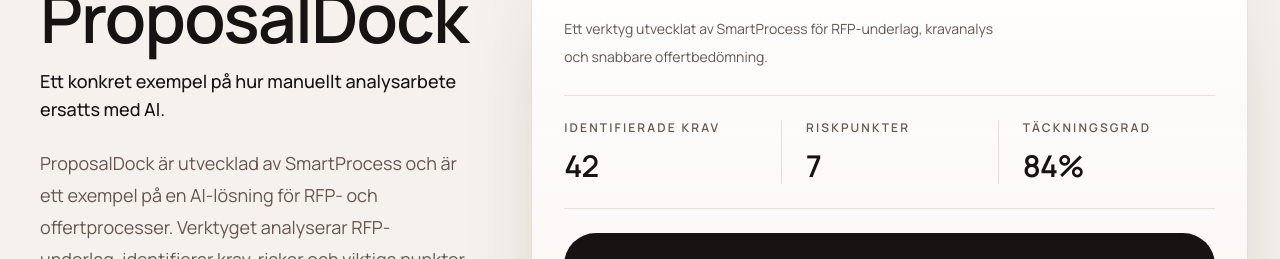
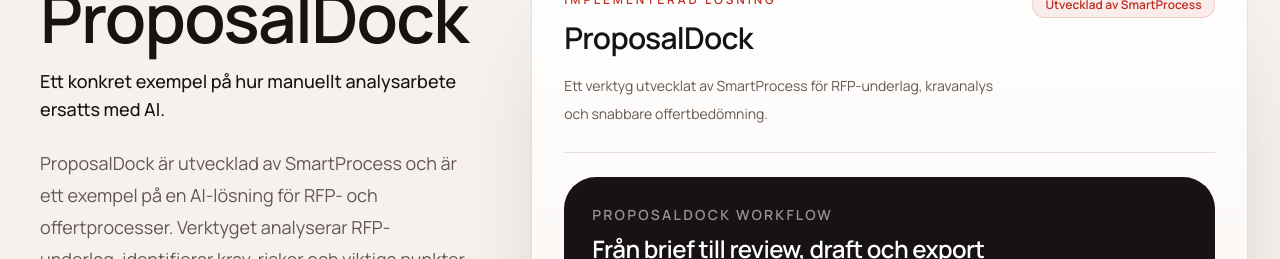
Before and after one commit to proposaldock/SmartProcess, a Next.js app: page / in a window 1280 px wide. Shown: the part 3680-3939 px from the top of the page. Built offline with nearby package versions, Linux system fonts and the light colour scheme; no server answers.

Commit message:
Remove ProposalDock metrics row

```diff
--- a/src/components/marketing/ProposalDockPanel.tsx
+++ b/src/components/marketing/ProposalDockPanel.tsx
@@ -1,9 +1,3 @@
-const proposalMetrics = [
-  { label: "Identifierade krav", value: "42" },
-  { label: "Riskpunkter", value: "7" },
-  { label: "Täckningsgrad", value: "84%" },
-];
-
 const workflowSteps = [
   {
     title: "Upload brief",
@@ -60,22 +54,6 @@
         <span className="rounded-full border border-[rgba(190,47,36,0.18)] bg-[rgba(190,47,36,0.08)] px-3 py-1 text-xs font-semibold text-[var(--accent)]">
           Utvecklad av SmartProcess
         </span>
-      </div>
-
-      <div className="mt-6 grid gap-0 border-b border-[color:var(--border)] pb-6 sm:grid-cols-3">
-        {proposalMetrics.map((metric, index) => (
-          <div
-            key={metric.label}
-            className={`${index > 0 ? "sm:border-l sm:border-[color:var(--border)] sm:pl-6" : ""} ${index < proposalMetrics.length - 1 ? "pb-5 sm:pb-0" : ""}`}
-          >
-            <div className="text-xs font-semibold uppercase tracking-[0.18em] text-[var(--muted)]">
-              {metric.label}
-            </div>
-            <div className="mt-3 text-3xl font-semibold tracking-tight text-[var(--foreground)]">
-              {metric.value}
-            </div>
-          </div>
-        ))}
       </div>
 
       <div className="mt-6 rounded-[28px] bg-[var(--foreground)] p-5 text-white sm:rounded-[32px] sm:p-7">
```
